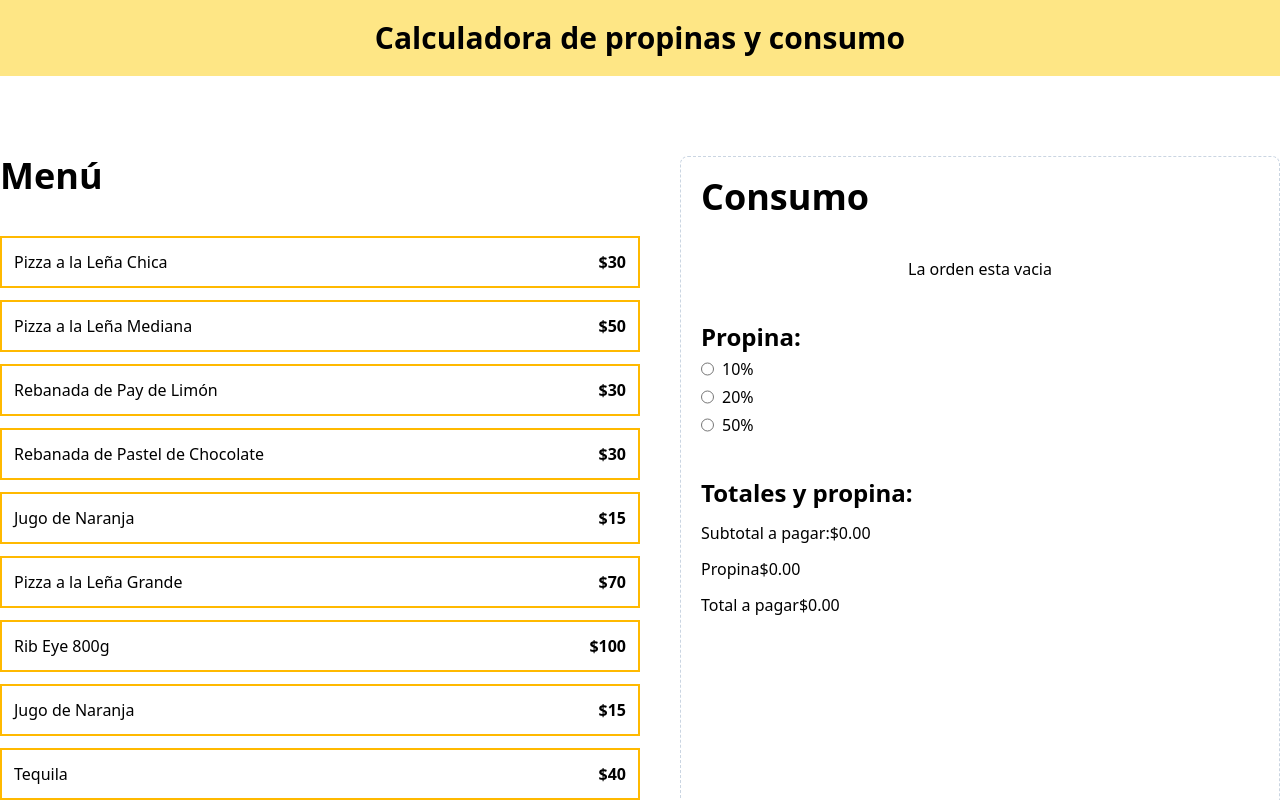
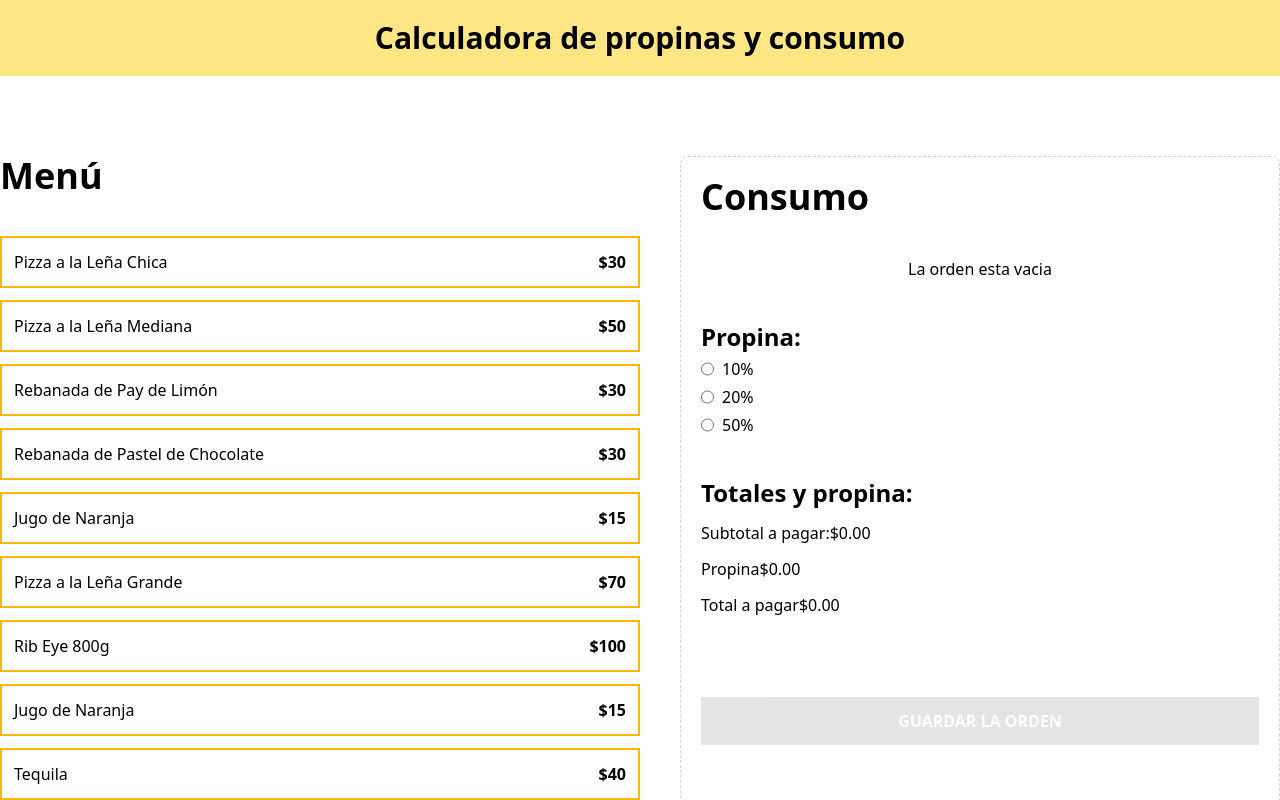
Before and after one commit to EstefanyMonsalveP/Calculadora_Propinas, a React (Vite) app: page / in a window 1280 px wide. Shown: the top 800 px of the page. Built offline with nearby package versions, Linux system fonts and the light colour scheme.

Commit message:
feat(useOrder.ts): Crear funcion saveOrder para almacenar la orden

```diff
--- a/src/App.tsx
+++ b/src/App.tsx
@@ -5,9 +5,10 @@ import OrderContents from "./components/OrderContents";
 import OrderTotals from "./components/OrderTotals";
 import { TipPersentageForm } from "./components/TipPersentageForm";
 
+
 function App() {
 
-  const {order, addItem, deleteItem, tip,setTip} = useOrder();
+  const {order, addItem, deleteItem, tip,setTip , saveOrder} = useOrder();
   return (
     <>
       <header className="bg-amber-200 py-5">
@@ -36,11 +37,13 @@ function App() {
           deleteItem={deleteItem}/>
 
           <TipPersentageForm
+          tip = {tip}
           setTip = {setTip}/>
 
           <OrderTotals
           order={order}
           tip={tip}
+          saveOrder = {saveOrder}
           />
         </div>
 
--- a/src/components/OrderTotals.tsx
+++ b/src/components/OrderTotals.tsx
@@ -5,10 +5,11 @@ import { useMemo } from "react";
 type orderTotalsProps = {
   order : OrderItem []
   tip:number
+  saveOrder: () => void
 }
 
 //Componente que muestras los valores a pagar de la orden (Consumo)
-export default function OrderTotals({order, tip}: orderTotalsProps ) {
+export default function OrderTotals({order, tip, saveOrder}: orderTotalsProps ) {
   //Calcula el subtotal solo cuando cambia la orden
   const subTotal = useMemo(() => {
     return order.reduce((total,item) => total + (item.price * item.quantity), 0)
@@ -36,8 +37,10 @@ export default function OrderTotals({order, tip}: orderTotalsProps ) {
       </p>
      </div>
 
-    <button>
-
+    <button className="w-full bg-black p-3 uppercase text-white font-bold mt-10 disabled:opacity-10"
+    disabled={totalOrder === 0}
+    onClick={() => saveOrder()}>
+      Guardar la orden
     </button>
     </>
   )
--- a/src/components/TipPersentageForm.tsx
+++ b/src/components/TipPersentageForm.tsx
@@ -20,27 +20,29 @@ const tipOptions = [
 //Type para definir el tipo de dato del prop (setTip)
 type TipPersentageFormProps = {
     setTip: React.Dispatch<React.SetStateAction<number>>
+    tip: number
 }
 
 //Componente para mostrar y seleccionar las diferentes opciones de propina (Tip)
-export const TipPersentageForm = ({setTip}: TipPersentageFormProps) => {
+export const TipPersentageForm = ({setTip, tip}: TipPersentageFormProps) => {
   return (
     <>
      <div>
         <h3 className="font-black text-2xl">Propina: </h3>
         <form>
-            {tipOptions.map(tip=> (
-                <div key={tip.id} className="flex gap-2 mt-1">
+            {tipOptions.map(tipOption=> (
+                <div key={tipOption.id} className="flex gap-2 mt-1">
                     <input
-                    id = {tip.id}
+                    id = {tipOption.id}
                     type="radio"
                     name = "tip"
-                    value = {tip.value}
+                    value = {tipOption.value}
+                    checked = {tipOption.value === tip}
                     //Actualiza el valor seleccionado de la propina
                     onChange={e => setTip(+e.target.value)}
                     >
                     </input>
-                    <label htmlFor={tip.id}>{tip.label}</label>
+                    <label htmlFor={tipOption.id}>{tipOption.label}</label>
                 </div>
             ))}
         </form>
--- a/src/hooks/useOrder.ts
+++ b/src/hooks/useOrder.ts
@@ -40,12 +40,18 @@ export default function useOrder(){
             setOrder(updateOrder)
         }
     }
+
+    const saveOrder = () => {
+        setOrder([])
+        setTip(0)
+    }
     return{
         order,
         tip,
         setTip,
         addItem,
         deleteItem,
+        saveOrder
 
     }
 }
```
